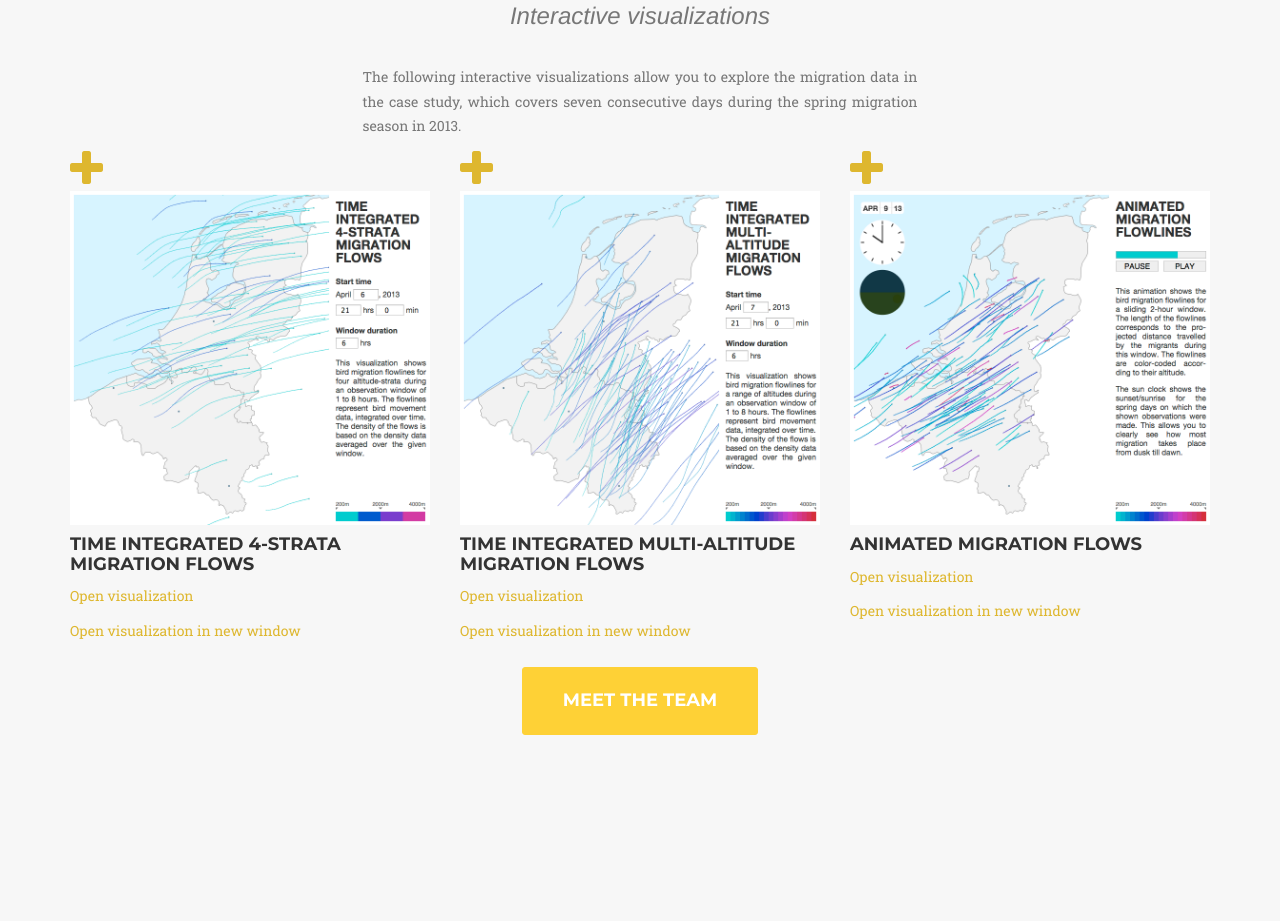
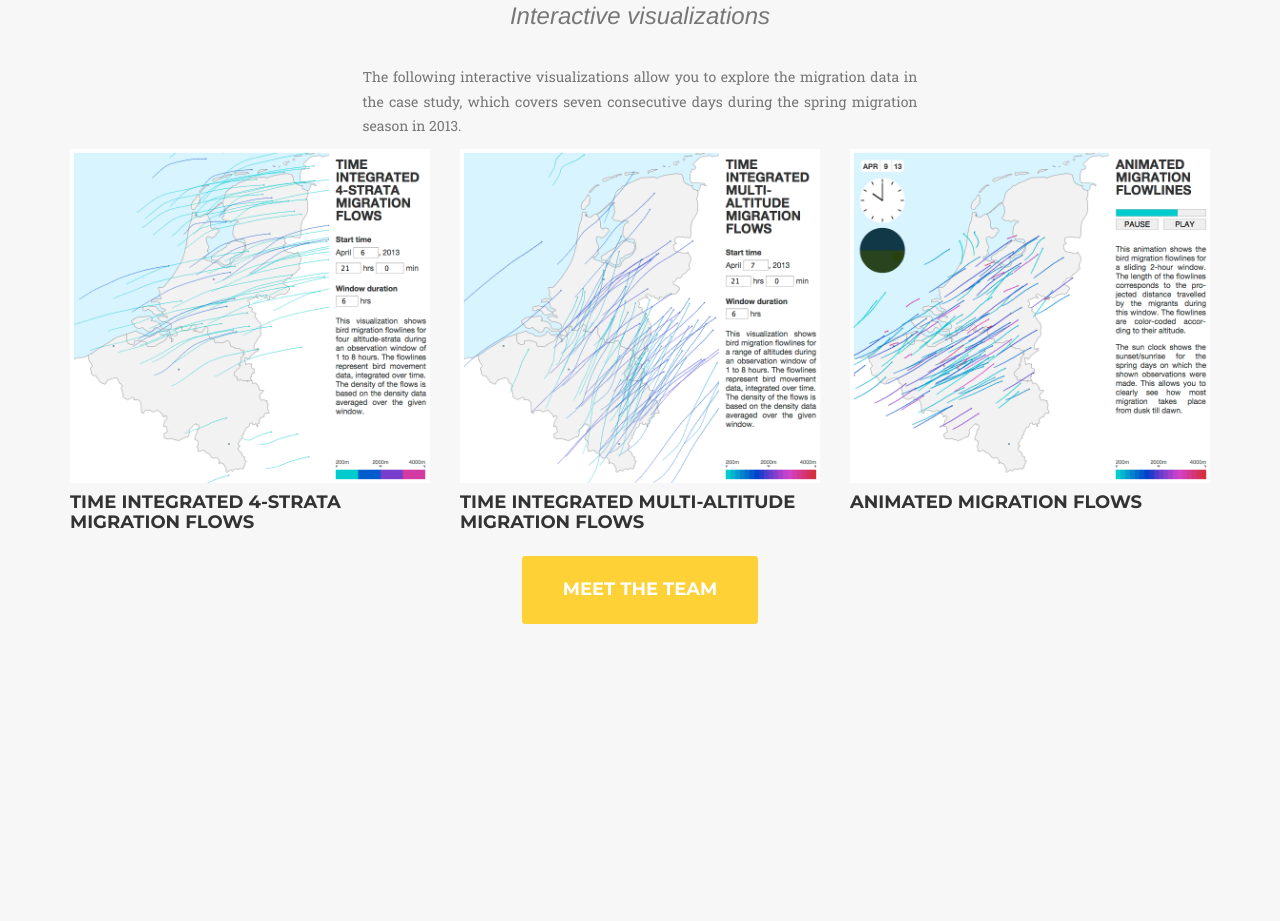
Before and after one commit to TIMAMP/timamp.github.io, a plain HTML site: page index.html in a window 1280 px wide. Shown: the part 3866-4787 px from the top of the page. Drawn offline with nearby package versions, Linux system fonts and the light colour scheme; a web font is replaced by a local one.

Commit message:
Removed modal windows for visualisations.

```diff
--- a/index.html
+++ b/index.html
@@ -206,51 +206,30 @@ Flow line color indicates height of observation (0.3-3.9 km), density of lines r
 
                 <div class="col-md-4 col-sm-4 portfolio-item">
 <!--                <div class="col-md-6 col-sm-6 portfolio-item">-->
-                    <a href="#portfolioModal1" class="portfolio-link" data-toggle="modal">
-                        <div class="portfolio-hover">
-                            <div class="portfolio-hover-content">
-                                <i class="fa fa-plus fa-3x"></i>
-                            </div>
-                        </div>
+                    <a href="timamp/tipaths/tipaths_01/" class="portfolio-link" data-toggle="modal">
                         <img src="img/screenshots/tipaths1.png" class="img-responsive" alt="">
                     </a>
                     <div class="portfolio-caption">
                         <h4>Time Integrated 4-Strata Migration Flows</h4>
-                        <p class="text-muted"><a href="#portfolioModal1" class="portfolio-link" data-toggle="modal">Open visualization</a></p>
-                        <p class="text-muted"><a href="timamp/tipaths/tipaths_01/" target="_blank">Open visualization in new window</a></p>
                     </div>
                 </div>
 
                 <div class="col-md-4 col-sm-4 portfolio-item">
-                    <a href="#portfolioModal2" class="portfolio-link" data-toggle="modal">
-                        <div class="portfolio-hover">
-                            <div class="portfolio-hover-content">
-                                <i class="fa fa-plus fa-3x"></i>
-                            </div>
-                        </div>
+                    <a href="timamp/tipaths/tipaths_03/" class="portfolio-link" data-toggle="modal">
                         <img src="img/screenshots/tipaths3.png" class="img-responsive" alt="">
                     </a>
                     <div class="portfolio-caption">
                         <h4>Time Integrated Multi-Altitude Migration Flows</h4>
-                        <p class="text-muted"><a href="#portfolioModal2" class="portfolio-link" data-toggle="modal">Open visualization</a></p>
-                        <p class="text-muted"><a href="timamp/tipaths/tipaths_03/" target="_blank">Open visualization in new window</a></p>
                     </div>
                 </div>
 
                 <div class="col-md-4 col-sm-4 portfolio-item">
 <!--                <div class="col-md-6 col-sm-12 portfolio-item">-->
-                    <a href="#portfolioModal3" class="portfolio-link" data-toggle="modal">
-                        <div class="portfolio-hover">
-                            <div class="portfolio-hover-content">
-                                <i class="fa fa-plus fa-3x"></i>
-                            </div>
-                        </div>
+                    <a href="timamp/tipaths/animation_01/" class="portfolio-link" data-toggle="modal">
                         <img src="img/screenshots/animation_01.png" class="img-responsive" alt="">
                     </a>
                     <div class="portfolio-caption">
                         <h4>Animated Migration Flows</h4>
-                        <p class="text-muted"><a href="#portfolioModal3" class="portfolio-link" data-toggle="modal">Open visualization</a></p>
-                        <p class="text-muted"><a href="timamp/tipaths/animation_01/" target="_blank">Open visualization in new window</a></p>
                     </div>
                 </div>
 
```
